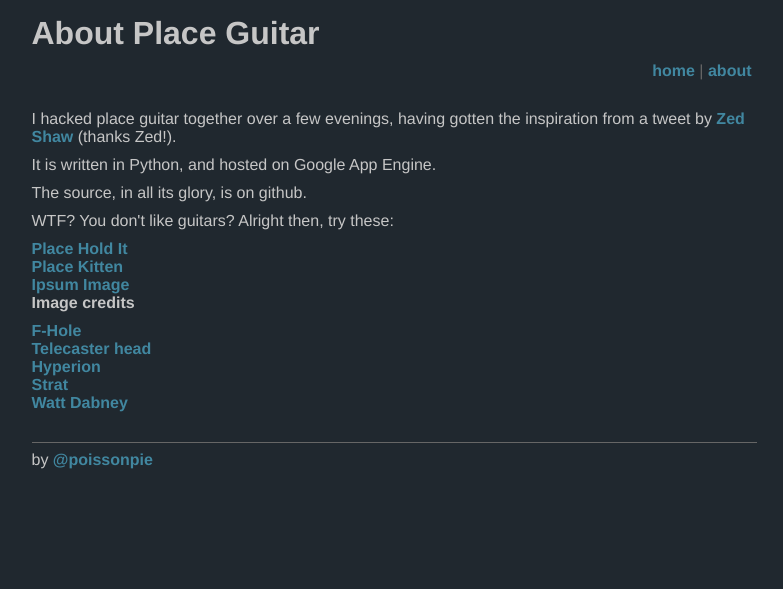
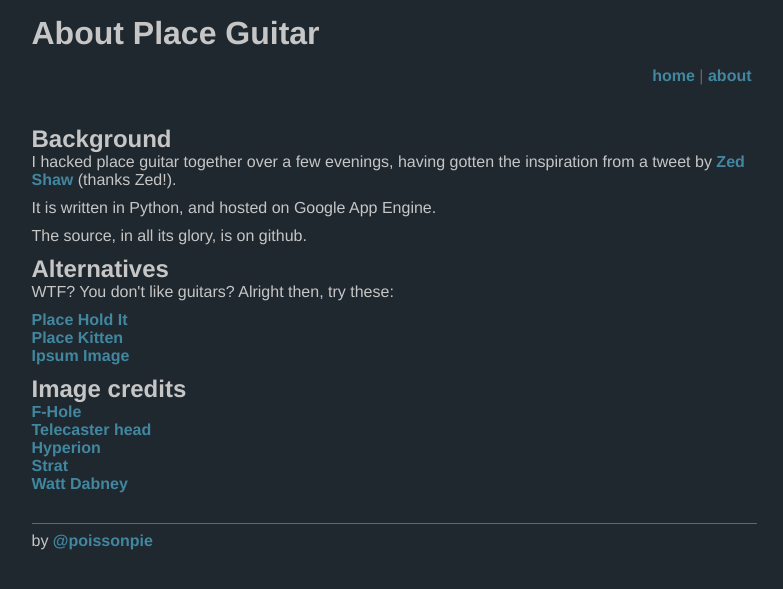
Before and after one commit to bevanloon/Place-Guitar, a Python web app: template templates/about.html in a window 1280 px wide. Shown: the top 589 px of the page, without its empty margins (246-1029 px from the left). Run offline with Jinja, Linux system fonts and the light colour scheme; the template is opened without the code that fills it, so the values that code supplies are empty.

Commit message:
fixed some style issues

```diff
--- a/css/style.css
+++ b/css/style.css
@@ -51,14 +51,19 @@ a:visited { color: #4187A0; /*#069;*/ }
 p {
   margin-bottom:10px;
 }
+
+div {
+  margin-bottom:10px;
+}
+
 .code {
   font-family: monospace;
   background-color:#50282f; /* #4A410D;*/
   font-size: 120%;
-  padding: 2px 3px;
+  padding: 3px 3px;
   margin-top:5px;
   margin-bottom: 5px;
-  border: 1px solid rgba(0, 0, 0, 0.1);
+  border: 1px solid #50282f;
   -moz-border-radius: 3px;
   -webkit-border-radius: 3px;
   -o-border-radius: 3px;
--- a/templates/about.html
+++ b/templates/about.html
@@ -6,11 +6,13 @@
 {% endblock %}
 {% block content %}
   <div>
+    <h2>Background</h2>
     <p>I hacked place guitar together over a few evenings, having gotten the inspiration from a tweet by <a href="http://twitter.com/#!/zedshaw/status/88126558686019584">Zed Shaw</a> (thanks Zed!).</p>
     <p>It is written in Python, and hosted on Google App Engine.</p>
     <p>The source, in all its glory, is on github.</p>
   </div>
   <div>
+    <h2>Alternatives</h2>
     <p>WTF? You don't like guitars? Alright then, try these:</p>
     <ul>
       <li><a href="http://placehold.it/">Place Hold It</a></li>
@@ -19,7 +21,7 @@
     </ul>
   </div>
   <div>
-    <p class="powerchord">Image credits</p>
+    <h2>Image credits</h2>
     <ul>
       <li><a href="http://commons.wikimedia.org/wiki/File:F-hole_ASAT.jpg">F-Hole</a></li>
       <li><a href="http://commons.wikimedia.org/wiki/File:Fender_Telecaster_Head.jpg">Telecaster head</a></li>
```
